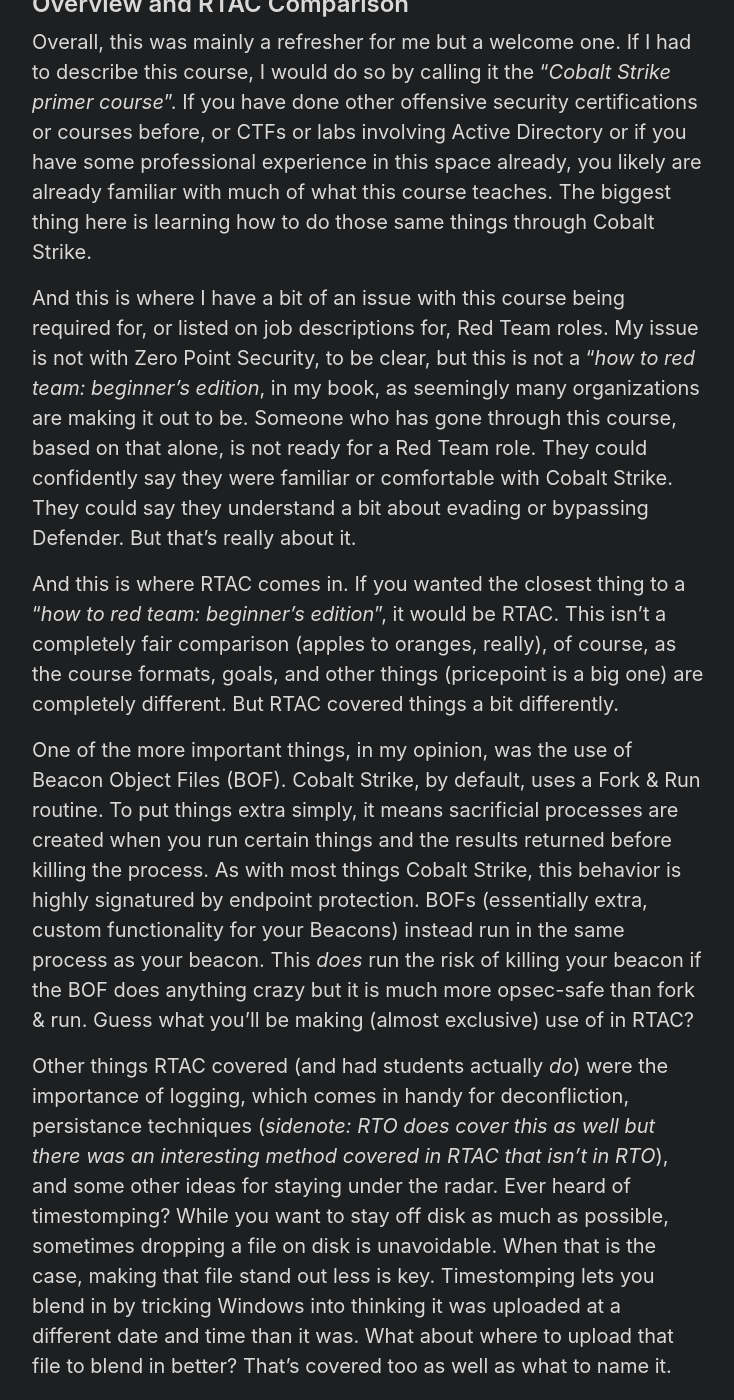
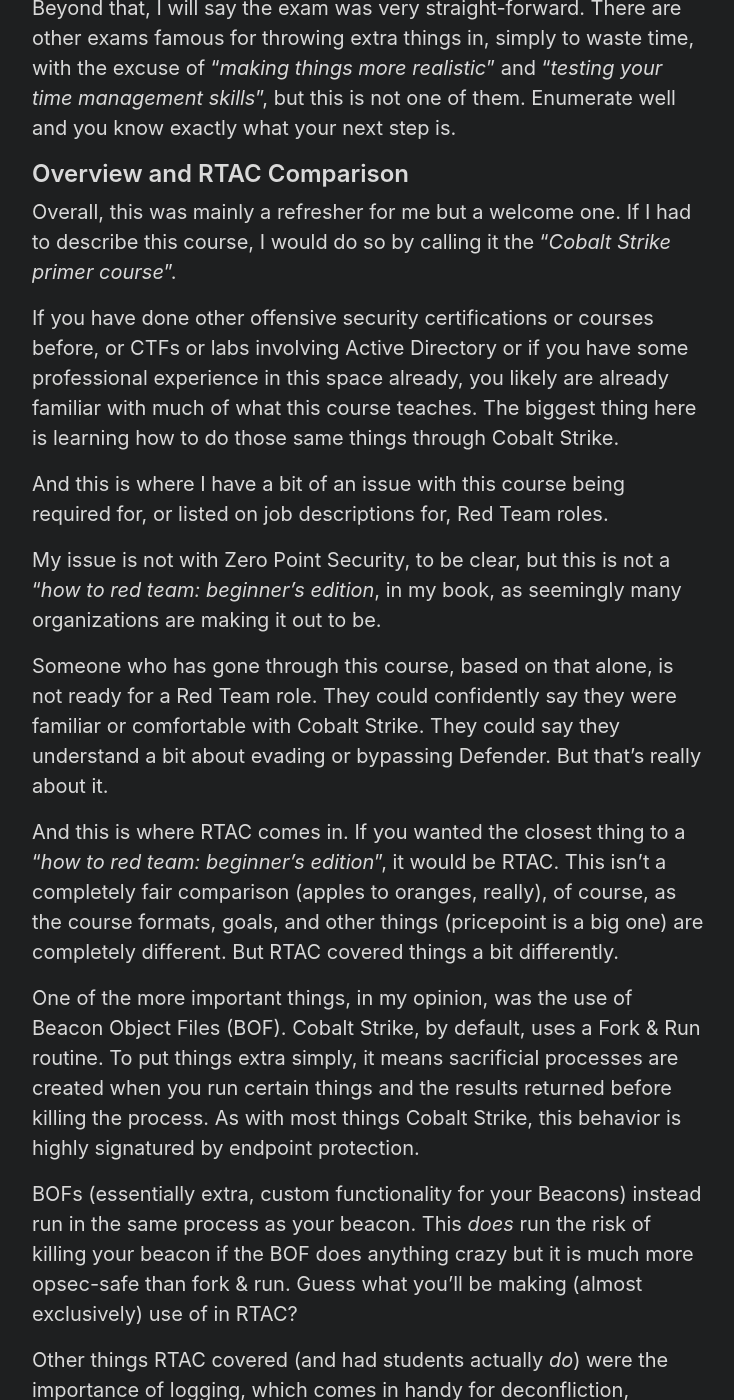
Before and after one commit to RePRGM/rePRGM.github.io, a Jekyll site: the page built from _posts/2024-12-22-crto-review.md, in a window 1280 px wide and 1400 px high, scrolled down 3500 px. Shown: the whole window, without its empty margins (272-1006 px from the left). Built offline with Jekyll 4.4.1, drawn with Linux system fonts in a browser that asks for light colours; some of the changed text lies outside the part shown.

Commit message:
Update 2024-12-22-crto-review.md

```diff
--- a/_posts/2024-12-22-crto-review.md
+++ b/_posts/2024-12-22-crto-review.md
@@ -38,14 +48,24 @@ Everything you need to pass is in the course for the most part. I would recommen
 Beyond that, I will say the exam was very straight-forward. There are other exams famous for throwing extra things in, simply to waste time, with the excuse of "*making things more realistic*" and "*testing your time management skills*", but this is not one of them. Enumerate well and you know exactly what your next step is.
 
 ## Overview and RTAC Comparison
-Overall, this was mainly a refresher for me but a welcome one. If I had to describe this course, I would do so by calling it the "*Cobalt Strike primer course*". If you have done other offensive security certifications or courses before, or CTFs or labs involving Active Directory or if you have some professional experience in this space already, you likely are already familiar with much of what this course teaches. The biggest thing here is learning how to do those same things through Cobalt Strike.
+Overall, this was mainly a refresher for me but a welcome one. If I had to describe this course, I would do so by calling it the "*Cobalt Strike primer course*".
 
-And this is where I have a bit of an issue with this course being required for, or listed on job descriptions for, Red Team roles. My issue is not with Zero Point Security, to be clear, but this is not a "*how to red team: beginner's edition*, in my book, as seemingly many organizations are making it out to be. Someone who has gone through this course, based on that alone, is not ready for a Red Team role. They could confidently say they were familiar or comfortable with Cobalt Strike. They could say they understand a bit about evading or bypassing Defender. But that's really about it.
+If you have done other offensive security certifications or courses before, or CTFs or labs involving Active Directory or if you have some professional experience in this space already, you likely are already familiar with much of what this course teaches. The biggest thing here is learning how to do those same things through Cobalt Strike.
+
+And this is where I have a bit of an issue with this course being required for, or listed on job descriptions for, Red Team roles.
+
+My issue is not with Zero Point Security, to be clear, but this is not a "*how to red team: beginner's edition*, in my book, as seemingly many organizations are making it out to be.
+
+Someone who has gone through this course, based on that alone, is not ready for a Red Team role. They could confidently say they were familiar or comfortable with Cobalt Strike. They could say they understand a bit about evading or bypassing Defender. But that's really about it.
 
 And this is where RTAC comes in. If you wanted the closest thing to a "*how to red team: beginner's edition*", it would be RTAC. This isn't a completely fair comparison (apples to oranges, really), of course, as the course formats, goals, and other things (pricepoint is a big one) are completely different. But RTAC covered things a bit differently.
 
-One of the more important things, in my opinion, was the use of Beacon Object Files (BOF). Cobalt Strike, by default, uses a Fork & Run routine. To put things extra simply, it means sacrificial processes are created when you run certain things and the results returned before killing the process. As with most things Cobalt Strike, this behavior is highly signatured by endpoint protection. BOFs (essentially extra, custom functionality for your Beacons) instead run in the same process as your beacon. This *does* run the risk of killing your beacon if the BOF does anything crazy but it is much more opsec-safe than fork & run. Guess what you'll be making (almost exclusive) use of in RTAC?
+One of the more important things, in my opinion, was the use of Beacon Object Files (BOF). Cobalt Strike, by default, uses a Fork & Run routine. To put things extra simply, it means sacrificial processes are created when you run certain things and the results returned before killing the process. As with most things Cobalt Strike, this behavior is highly signatured by endpoint protection.
 
-Other things RTAC covered (and had students actually *do*) were the importance of logging, which comes in handy for deconfliction, persistance techniques (*sidenote: RTO does cover this as well but there was an interesting method covered in RTAC that isn't in RTO*), and some other ideas for staying under the radar. Ever heard of timestomping? While you want to stay off disk as much as possible, sometimes dropping a file on disk is unavoidable. When that is the case, making that file stand out less is key. Timestomping lets you blend in by tricking Windows into thinking it was uploaded at a different date and time than it was. What about where to upload that file to blend in better? That's covered too as well as what to name it.
+BOFs (essentially extra, custom functionality for your Beacons) instead run in the same process as your beacon. This *does* run the risk of killing your beacon if the BOF does anything crazy but it is much more opsec-safe than fork & run. Guess what you'll be making (almost exclusively) use of in RTAC?
+
+Other things RTAC covered (and had students actually *do*) were the importance of logging, which comes in handy for deconfliction, persistance techniques (*sidenote: RTO does cover this as well but there was an interesting method covered in RTAC that isn't in RTO*), and some other ideas for staying under the radar. Ever heard of timestomping?
+
+While you want to stay off disk as much as possible, sometimes dropping a file on disk is unavoidable. When that is the case, making that file stand out less is key. Timestomping lets you blend in by tricking Windows into thinking it was uploaded at a different date and time than it was. What about where to upload that file to blend in better? That's covered too as well as what to name it.
 
 Like I said before, it's really an apple to oranges comparison and in reality, they both complement each other but those are my thoughts on the matter. I'd probably recommend RTO and RTAC (in that order and in addition to some prior experience) to new Red Teamers.
```
Also changed, not shown: other parts of _posts/2024-12-22-crto-review.md (+14 -4 lines).
